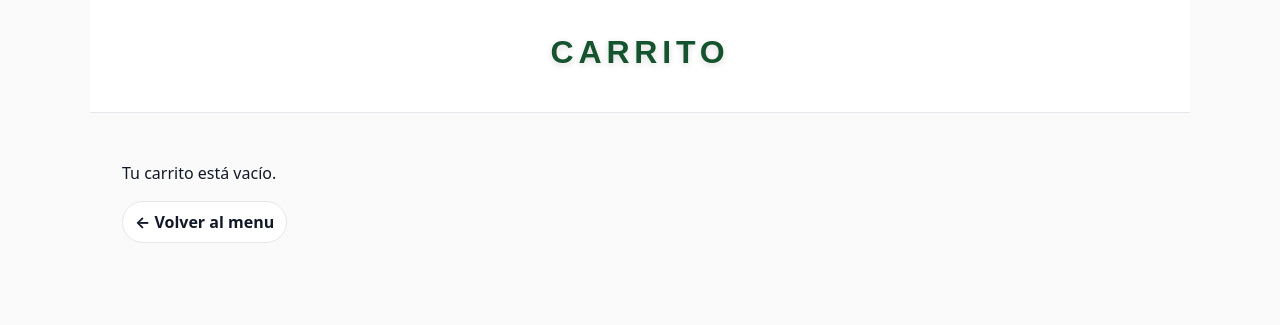
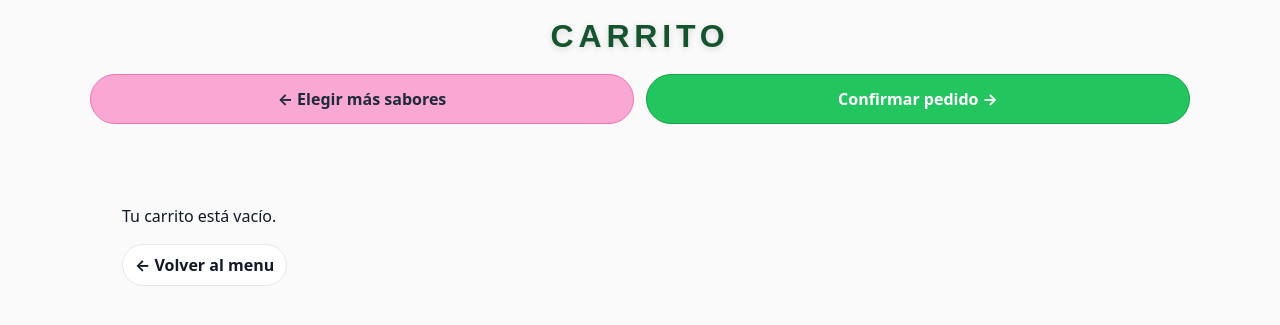
Before and after one commit to bolisnaturales/bolis-naturales, a Django app: template templates/productos/carrito.html in a window 1280 px wide. Shown: the top 325 px of the page. Run offline with Django 3.2, Linux system fonts and the light colour scheme; the template is opened without the code that fills it, so the values that code supplies are empty.

Commit message:
Mejoro encabezado y navegación del catálogo y carrito

```diff
--- a/static/styles.css
+++ b/static/styles.css
@@ -765,6 +765,28 @@ a[role="button"]{
 
 /* 🔥 Fuerza colores de botones carrito */
 
+/* =========================
+   Botones base
+========================= */
+
+.btn{
+  display:inline-flex;
+  align-items:center;
+  justify-content:center;
+
+  padding:12px 18px;
+
+  border-radius:999px;
+
+  text-decoration:none;
+  font-weight:700;
+  font-size:1rem;
+
+  cursor:pointer;
+
+  transition:all .2s ease;
+}
+
 .btn.btn-seguir{
   background:#f9a8d4 !important;
   color:#1f2937 !important;
@@ -885,3 +907,49 @@ html, body {
     margin-top:-1rem;
     margin-bottom:1.5rem;
 }
+
+/* =========================
+   Navegación del carrito
+========================= */
+
+.cart-nav{
+    display:flex;
+    justify-content:space-between;
+    align-items:center;
+    gap:12px;
+    margin-top:1rem;
+    margin-bottom:1.5rem;
+    flex-wrap:wrap;
+}
+
+.cart-nav .btn{
+    flex:1;
+}
+
+/* =========================
+   Encabezado del carrito
+========================= */
+
+.cart-header{
+    margin-bottom:2rem;
+}
+
+.cart-nav{
+    display:flex;
+    justify-content:space-between;
+    align-items:center;
+    gap:12px;
+    flex-wrap:wrap;
+    margin-top:1rem;
+}
+
+.cart-nav .btn{
+    display:inline-flex;
+    align-items:center;
+    justify-content:center;
+    flex:1;
+    padding:12px 18px;
+    border-radius:999px;
+    text-decoration:none;
+    font-weight:700;
+}
--- a/templates/productos/carrito.html
+++ b/templates/productos/carrito.html
@@ -9,17 +9,17 @@
   </head>
   <body>
     <div class="container">
-      <header class="header">
+      <header class="cart-header">
         <h1 class="titulo-marca">Carrito</h1>
-        <nav class="nav">
-          <a href="{% url 'catalogo' %}" class="btn btn-seguir">
-            Elegir más sabores
-          </a>
+        <nav class="cart-nav">
+  <a href="{% url 'catalogo' %}" class="btn btn-seguir">
+    ← Elegir más sabores
+  </a>
 
-          <a href="{% url 'checkout' %}" class="btn btn-confirmar">
-            Confirmar pedido
-          </a>
-        </nav>
+  <a href="{% url 'checkout' %}" class="btn btn-confirmar">
+    Confirmar pedido →
+  </a>
+</nav>
       </header>
 
       <main>
```
